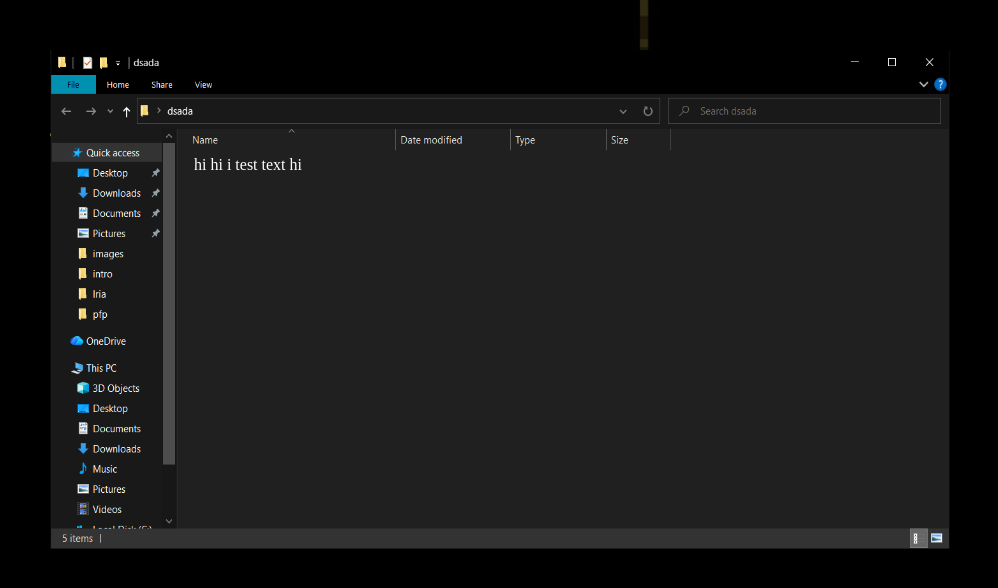
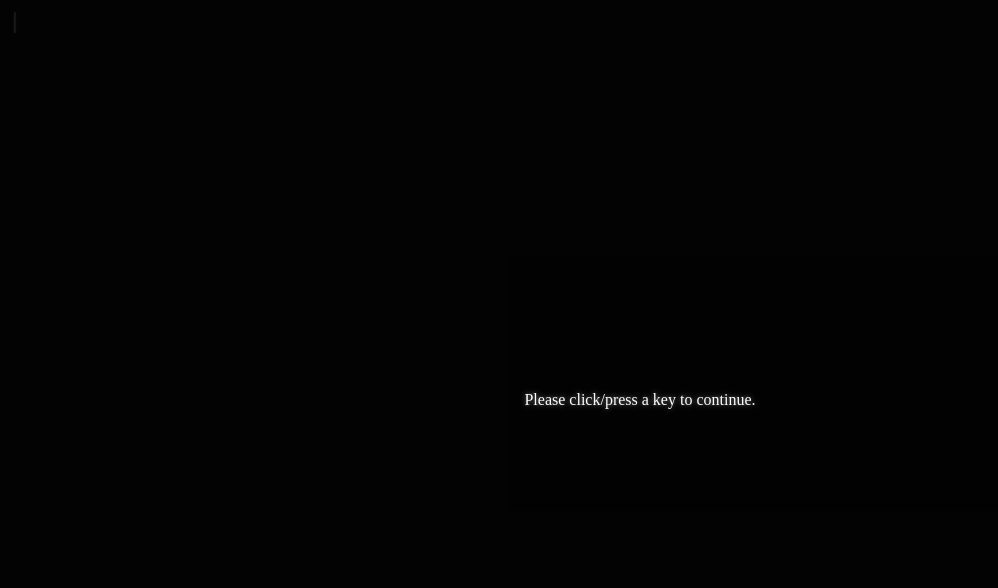
Before and after one commit to stinkyiria/intro, a plain HTML site: page index.html in a window 1280 px wide. Shown: the whole page, without its empty margins (0-998 px from the left). Drawn offline with Linux system fonts and the light colour scheme.

Commit message:
overlay for user interaction sobs

```diff
--- a/im.css
+++ b/im.css
@@ -1,6 +1,7 @@
 html {
     background-color: #1A1A1A;
     color: white;
+    text-shadow: 0 0 5px rgba(255,255,255,0.5);
 }
 
 /* divider for stuff */
@@ -53,6 +54,20 @@ html {
     50% { opacity: 0; }
   }
 
+  #ov-flash {
+    display: none;
+    position: fixed;
+    top: 0;
+    left: 0;
+    width: 100%;
+    height: 100%;
+    background: rgba(0, 0, 0, 0.9);
+    z-index: 400;
+    justify-content: center;
+    align-items: center;
+    cursor: pointer;
+}
+
  #overlay {
     position: fixed;
     top: 0; left: 0; width: 100vw; height: 100vh;
--- a/index.html
+++ b/index.html
@@ -15,16 +15,10 @@
             <span id="hi"></span>
             <span id="cursor">|</span>
         </div>
-        <div id="butt" style="display: none;">
-            <button onclick="stinky()">Enter</button>
+        <div id="ov-flash"> Please click/press a key to continue. </div>
+        <div id="stinkier" style="display: none;">
+            hello, i am test text.
         </div>
-        <div id="stinkier" style="display: none;">
-            <div id="background" class="background"></div>
-            <div class="e-cont">
-                <main class="file-content">
-                    <div class="file-item">hi hi i test text hi</div>
-                </main>
-            </div>
         <div id="overlay"></div>
         <script src="iria.js" defer></script>
     </body>
--- a/iria.js
+++ b/iria.js
@@ -56,6 +56,14 @@ const tr = [
     "right?"
 ];
 
+const ivePLayedTheseGamesBefore = [
+    "The room gets darker and darker.",
+    ".. I lie down and stare into the void",
+    "Before my hand picked something up with ridges.",
+    "... How did I know it was there?",
+    "Whatever. It's something."
+]
+
 async function ballsucker() {
    /* for (let sentence of tr ) {
         el.innerText = "";
@@ -66,7 +74,27 @@ async function ballsucker() {
         if (tr.indexOf(sentence) !== tr.length - 1) {
             await new Promise(r => setTimeout(r, 1500)); // pauses.
         }
-    } */  // NOTE PLEASE REMEMBER TO REMOVE THIS STUPID COMMENTED OUT FEATURE PLEASE
+    } */
+    const isPLaying = !aud.paused;
+
+    if (!isPLaying) {
+        const overlay = document.getElementById("ov-flash");
+        overlay.style.display = "flex";
+
+        await new Promise(resolve => {
+            overlay.addEventListener('click', () => {
+                overlay.style.display = "block";
+                resolve();
+            }, { once: true });
+        });
+
+        console.log("overlay clicked, continuing.")
+        overlay.style.display = "none";
+    } else {
+        console.log("skipping because like, yk, its already playing wtv")
+        overlay.style.display = "none";
+    }
+
     await new Promise(r => setTimeout(r, 1500));
     balls(aud, false);
     document.getElementById("MOMMY-MOMMY").style.display = "none";
@@ -80,18 +108,3 @@ async function ballsucker() {
 ballsucker();
 
 // main page
-
-const iria = {
-    "01": `hi, i'm iria. i'm a person from the philippines and i'm an istp 5w6 sp. <em>what the hell is that?</em> well, it's mbti and enneagram. if you don't understand it, go here (istp site) and here (enneagram site). i honestly.. just scroll on my phone all day, so if you text me, ping me, or whatever, i can respond asap (even if you don't). i use she/he pronouns and lean more toward he/him.`,
-// space for my sanity.. please..
-    "02": `i am genuinely fine with nsfw, slow responses, slurs (with context), spam (dont flood me), vents (though im not good at responding/giving empathetic help)
-whats on the line is my age (i wont tell), calls when i dont know you personally/irl and loud noises
-i am NOT okay with bigotry (transphobic, racist, whatever), manipulators, trolls, negative people (like "look at me! im so depressed! pity me!" people)`,
-// space for my sanity.. please..
-    "03": `i love coding, cats, science, memes, games.
-i hate bugs, spam, slow internet, small talk, loud noises (though, i do care if the noise is silly.)
-in detail (likes), cats are fun. they dont obsessively want my attention and honestly, theyre fluffy beasts. science is epik too, especially psychology and chemistry (i lean more about psychology). seriously, learning about humans are so cool??? and games, if my laptop wasnt a shitty 2017 laptop i did an ssd transplant on, id play games on this alll dayyy... but it heats up so bad it makes the battery complain when i play minecraft for like ~18 minutes so yeah.
-in detail (hates), bugs piss me off. the feeling when they get on your skin when you least expect it? oh my god. spam.. i know i said im fine with spam in my boundaries but it gets to a point. if you spam me 60 images of the same thing or just random keywords, please stop. slow internet is like, self-explanatory, im always on the internet. small talk is kind of awkward in my opinion, and in the digital world where everything wants your attention... well, that makes it weirder. loud noises are fine, if i find it funny and im alone i wont get mad`,
-// space for my sanity please..
-    "04": `i keysmash my keyboard (dpsa-r[3l2t;gfgbk) when im confused or something, its mostly a fallback when i cant type "what do you mean??" i also spam 😼 (cat with a wry smile) because it looks silly. kill me.`
-};
```
